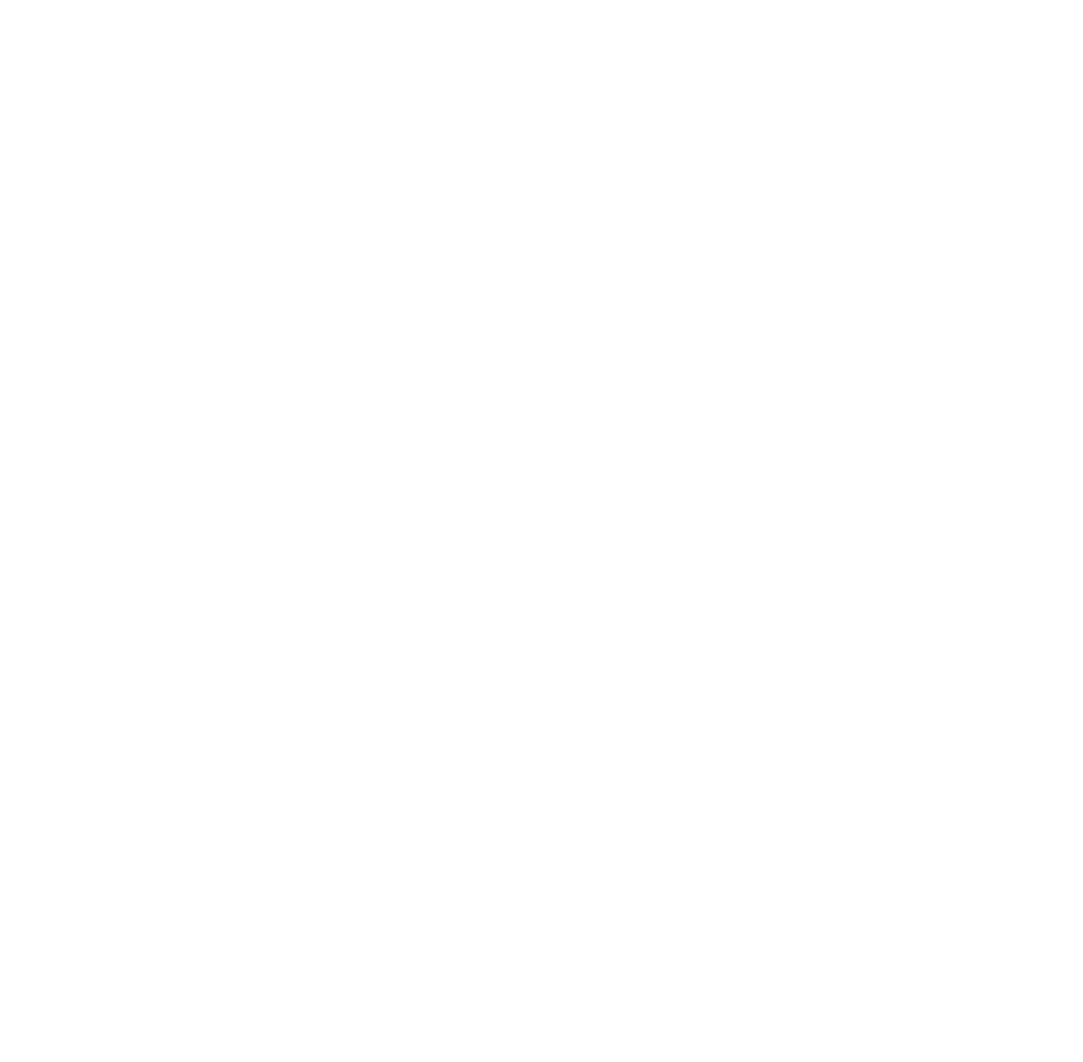
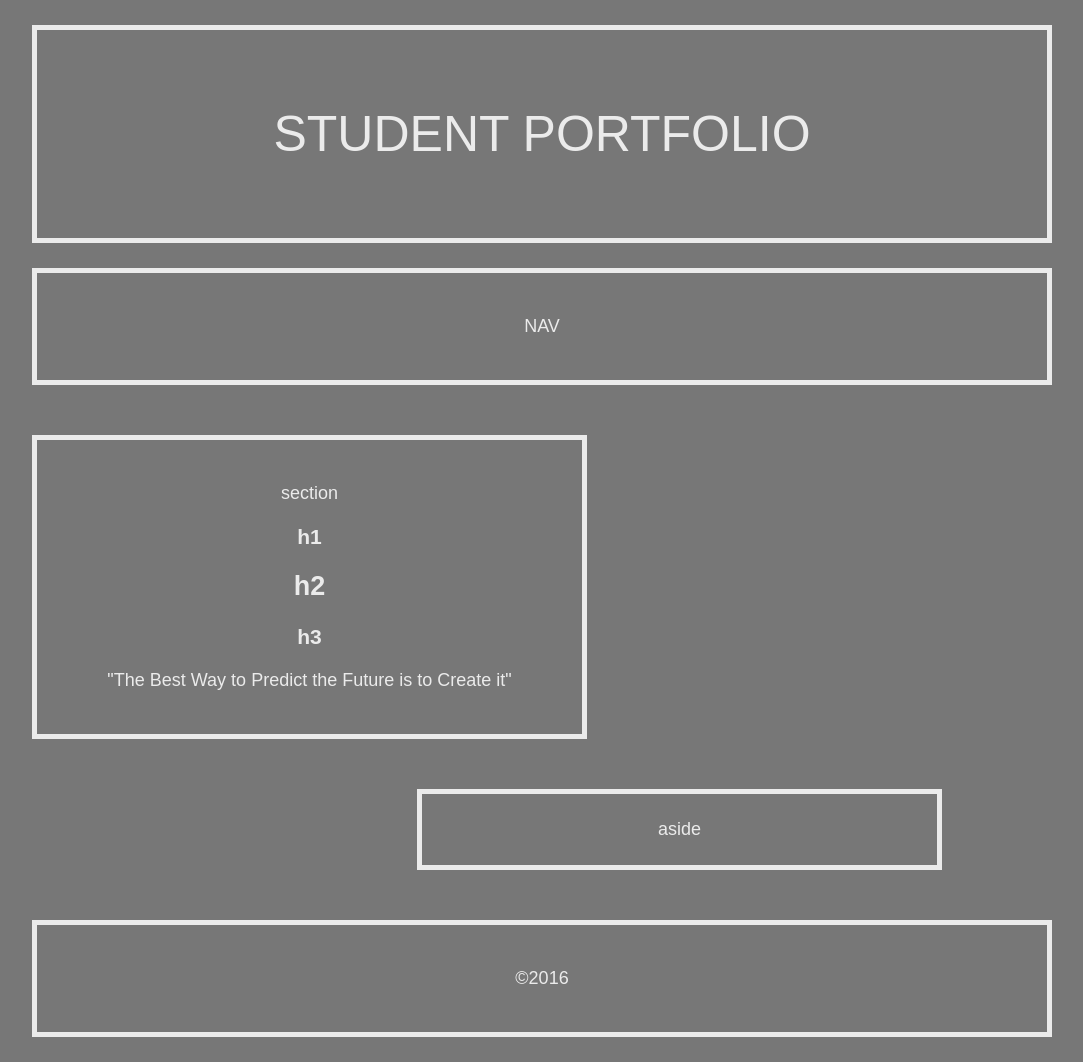
Before and after one commit to BrotherBuck/HW-Wireframe, a plain HTML site: page index.html in a window 1280 px wide. Shown: the whole page, without its empty margins (1-1084 px from the left). Before the commit the page ends 800 px from the top, so only its background shows below. Drawn offline with Linux system fonts and the light colour scheme.

Commit message:
Homework easier homework did as much as possible

```diff
--- a/index.html
+++ b/index.html
@@ -1,11 +1,71 @@
 <!doctype html>
 <html>
 	<head>
-		<title>
-		</title>
 
+			<link rel="stylesheet" type="text/css" href="style.css">
+				<title>STUDENT PORTFOLIO</title>
 	</head>
+		<body>
+
+			<header>
+
+				<p>STUDENT PORTFOLIO</p>
+			</header>
+
+			<nav>
+				<p> NAV </p>
+			</nav>
+			<section>
+				<p>section</p>
+					<article>
+						<h1>h1</h1>
+						<h2>h2</h2>
+						<h3>h3</h3>
+							<p>"The Best Way to Predict the Future is to Create it"</p>
+					</article>
+			</section>
+
+					<aside> aside </aside>
+
+	<footer>
+		<p>
+		&copy;2016
+		</p>
+
+	</footer>
+
+		</body>
 
 
 
 </html>
+
+
+
+
+
+<!--Your HTML should have each of the following sections:
+Header
+Nav
+Aside
+Section
+Article with a Heading
+Headers
+Paragraph
+Your css should have styles for each of the following elements:
+body
+header, nav, section, aside, footer
+section
+aside
+article
+.clear
+h1, p
+The colors used in your final layout should be:
+Background: #777
+Content: #ebebeb
+The widths of each section should be:
+body: 960px
+section: 495px
+The fonts used in the layout should be:
+font-family: 'Arial', 'Helvetica Neue', Helvetica, sans-serif;
+font-size 18px-->
--- a/style.css
+++ b/style.css
@@ -0,0 +1,72 @@
+
+
+
+
+header {width: 960px;
+    	padding: 25px;
+    	border: 25px;
+    	margin: 25px;
+    	border-style: solid;
+    	border-width: 5px;
+		text-align:center;
+		font-size: 50px;
+		font-family: 'Arial', 'Helvetica Neue', Helvetica, sans-serif;
+
+	  }
+
+nav {	width: 960px;
+    	padding: 25px;
+    	border: 25px;
+    	margin: 25px;
+    	border-style: solid;
+    	border-width: 5px;
+		text-align:center;
+		font-size: 18px;
+		font-family: 'Arial', 'Helvetica Neue', Helvetica, sans-serif;}
+
+body { 	width: 960px;
+		font-family: 'Arial', 'Helvetica Neue', Helvetica, sans-serif;
+		font-size: 18px;
+		color:#ebebeb;
+		background-color: #777;
+
+ }
+
+
+
+section { float: left;
+		width: 495px;
+		padding: 25px;
+    	border: 25px;
+    	margin: 25px;
+    	border-style: solid;
+    	border-width: 5px;
+		text-align:center;
+		font-size: 18px;
+		font-family: 'Arial', 'Helvetica Neue', Helvetica, sans-serif;
+
+}
+
+aside {	float: right;
+		width: 465px;
+		padding: 25px;
+    	border: 25px;
+    	margin: 25px;
+    	border-style: solid;
+    	border-width: 5px;
+		text-align:center;
+		font-size: 18px;
+		font-family: 'Arial', 'Helvetica Neue', Helvetica, sans-serif;}
+
+
+
+footer {float: left;
+		width: 960px;
+    	padding: 25px;
+    	border: 25px;
+    	margin: 25px;
+    	border-style: solid;
+    	border-width: 5px;
+		text-align:center;
+		font-size: 18px;
+		font-family: 'Arial', 'Helvetica Neue', Helvetica, sans-serif;}
```
Also changed, not shown: Assets/1-Motivational-Quotes.jpg (added).
